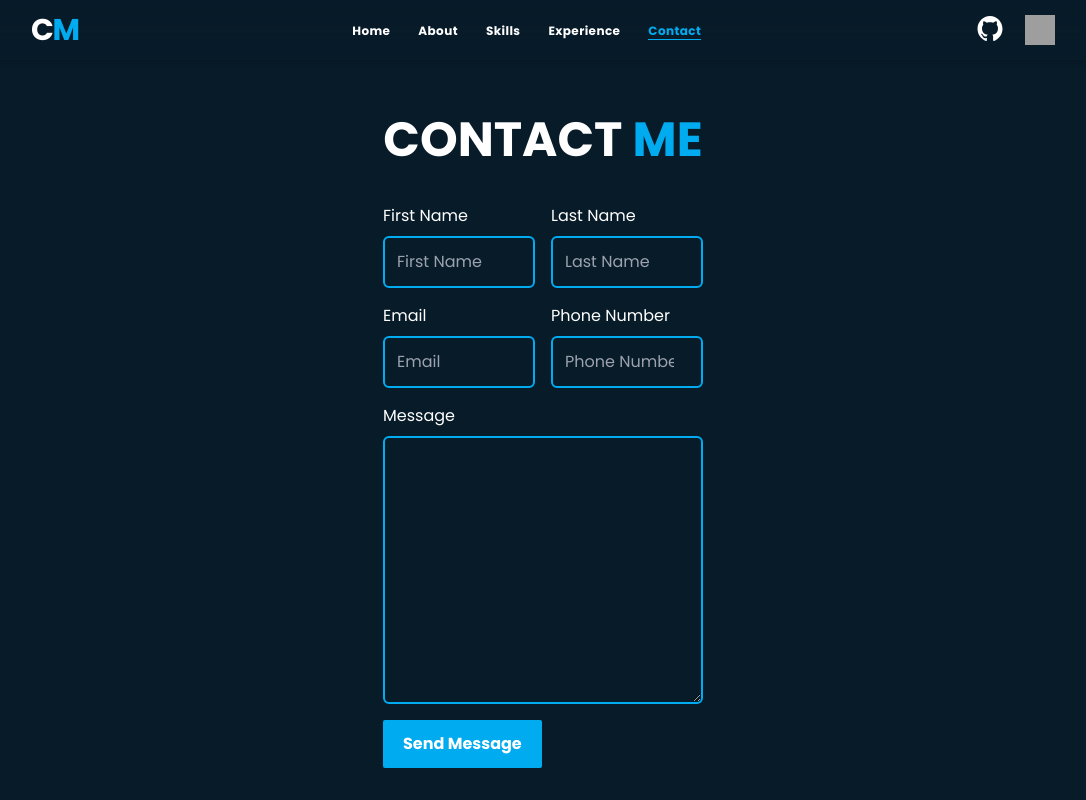
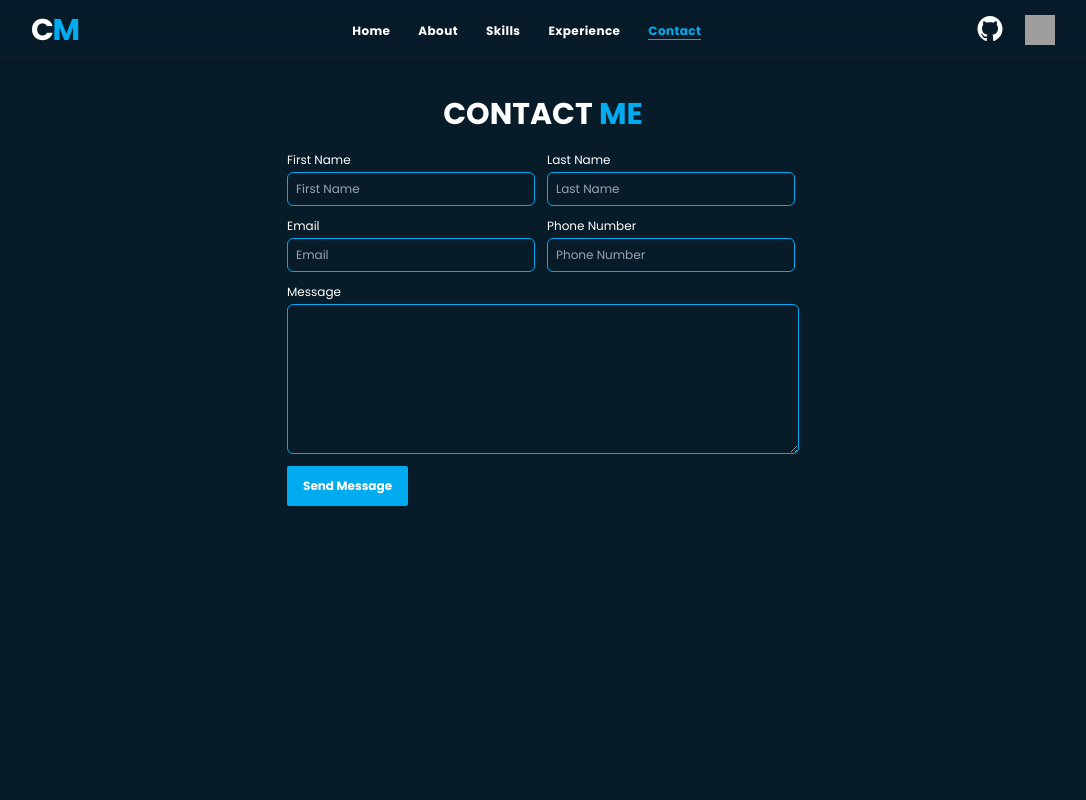
Before and after one commit to chiraghm12/Portfolio, a React (Vite) app: page /contact in a window 1280 px wide. Shown: the whole page, without its empty margins (97-1183 px from the left). Built offline with nearby package versions, Linux system fonts and the light colour scheme; grey boxes are pictures that could not be loaded.

Commit message:
fix scroll in home page and add contact form

```diff
--- a/src/components/Contact/Contact.jsx
+++ b/src/components/Contact/Contact.jsx
@@ -2,33 +2,33 @@ function Contact() {
     return (
         <>
             <div className="h-full overflow-auto p-4 text-white text-center">
-                <div className="px-20 py-10 text-center font-bold text-5xl">
+                <div className="xl:px-20 2xl:px-20 xl:py-5 2xl:py-10 text-center font-bold xl:text-3xl 2xl:text-5xl">
                     CONTACT <span className="text-[#00abf0]">ME</span>
                 </div>
-                <div className="px-96">
-                    <form className="px-20">
-                        <div className="flex flex-wrap gap-4">
-                            <div className="flex flex-col gap-2 w-[calc(50%-8px)]">
+                <div className="xl:px-60 2xl:px-96 font-sans xl:text-xs 2xl:text-base">
+                    <form className="xl:px-32 2xl:px-32">
+                        <div className="flex flex-wrap xl:gap-3 2xl:gap-4">
+                            <div className="flex flex-col xl:gap-1 2xl:gap-2 w-[calc(50%-8px)]">
                                 <label className="text-white text-left flex-grow" htmlFor="fname">First Name</label>
-                                <input className="text-white focus:outline-none border-2 border-[#00abf0] bg-transparent rounded-md p-3 flex-grow" type="text" name="fname" id="fname" placeholder="First Name" />
+                                <input className="text-white focus:outline-none border border-[#00abf0] bg-transparent rounded-md xl:p-2 2xl:p-3 flex-grow" type="text" name="fname" id="fname" placeholder="First Name" required />
                             </div>
-                            <div className="flex flex-col gap-2 w-[calc(50%-8px)]">
+                            <div className="flex flex-col xl:gap-1 2xl:gap-2 w-[calc(50%-8px)]">
                                 <label className="text-white text-left flex-grow" htmlFor="lname">Last Name</label>
-                                <input className="text-white focus:outline-none border-2 border-[#00abf0] bg-transparent rounded-md p-3 flex-grow" type="text" name="lname" id="lname" placeholder="Last Name" />
+                                <input className="text-white focus:outline-none border border-[#00abf0] bg-transparent rounded-md xl:p-2 2xl:p-3 flex-grow" type="text" name="lname" id="lname" placeholder="Last Name" required />
                             </div>
-                            <div className="flex flex-col gap-2 w-[calc(50%-8px)]">
+                            <div className="flex flex-col xl:gap-1 2xl:gap-2 w-[calc(50%-8px)]">
                                 <label className="text-white text-left flex-grow" htmlFor="email">Email</label>
-                                <input className="text-white focus:outline-none border-2 border-[#00abf0] bg-transparent rounded-md p-3 flex-grow" type="email" name="email" id="email" placeholder="Email" />
+                                <input className="text-white focus:outline-none border border-[#00abf0] bg-transparent rounded-md xl:p-2 2xl:p-3 flex-grow" type="email" name="email" id="email" placeholder="Email" required />
                             </div>
-                            <div className="flex flex-col gap-2 w-[calc(50%-8px)]">
+                            <div className="flex flex-col xl:gap-1 2xl:gap-2 w-[calc(50%-8px)]">
                                 <label className="text-white text-left flex-grow" htmlFor="phone">Phone Number</label>
-                                <input className="text-white focus:outline-none border-2 border-[#00abf0] bg-transparent rounded-md p-3 flex-grow" type="number" name="phone" id="phone" placeholder="Phone Number" />
+                                <input className="text-white focus:outline-none border border-[#00abf0] bg-transparent rounded-md xl:p-2 2xl:p-3 flex-grow" type="number" name="phone" id="phone" placeholder="Phone Number" required />
                             </div>
-                            <div className="flex flex-col gap-2 w-full">
+                            <div className="flex flex-col xl:gap-1 2xl:gap-2 w-full">
                                 <label className="text-white text-left flex-grow" htmlFor="msg">Message</label>
-                                <textarea className="text-white focus:outline-none border-2 border-[#00abf0] bg-transparent rounded-md p-3 flex-grow" name="msg" id="msg" rows="10"></textarea>
+                                <textarea className="text-white focus:outline-none border border-[#00abf0] bg-transparent rounded-md xl:p-2 2xl:p-3 flex-grow xl:min-h-[150px] 2xl:min-h-[250px]" name="msg" id="msg" required></textarea>
                             </div>
-                            <button className="px-5 py-3 font-bold rounded-sm bg-[#00abf0] duration-300 hover:shadow-[0px_0px_20px_10px_rgba(0,171,240,0.50)]">
+                            <button className="xl:px-4 2xl:px-5 xl:py-3 2xl:py-4 font-bold rounded-sm bg-[#00abf0] duration-300 hover:shadow-[0px_0px_20px_10px_rgba(0,171,240,0.50)]">
                                     Send Message
                                 </button>
                         </div>
--- a/src/components/Home/Home.jsx
+++ b/src/components/Home/Home.jsx
@@ -35,7 +35,7 @@ function Home() {
                             </div>
                         </div>
                     </div>
-                    <div className="w-1/2 xl:p-10 2xl:pl-32">
+                    <div className="w-1/2 xl:px-10 2xl:pl-32">
                         <div className="w-5/6 h-5/6">
                             <div className="xl:p-20 2xl:p-20">
                                 <img src="/src/assets/profile_photo.png" alt="Profile Photo" className="rounded-full opacity-95 duration-300 shadow-[0px_0px_50px_0px_rgba(0,171,240,0.50)] hover:shadow-[0px_0px_50px_20px_rgba(0,171,240,0.80)] hover:opacity-100" />
```
